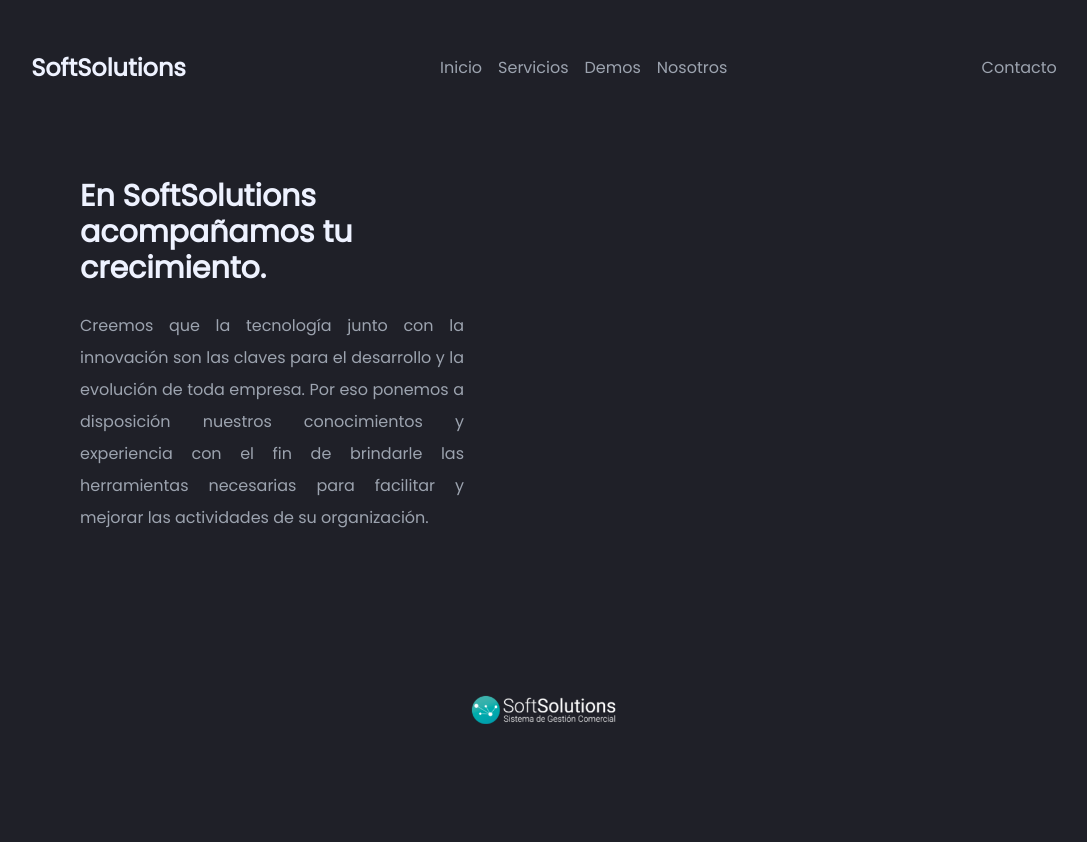
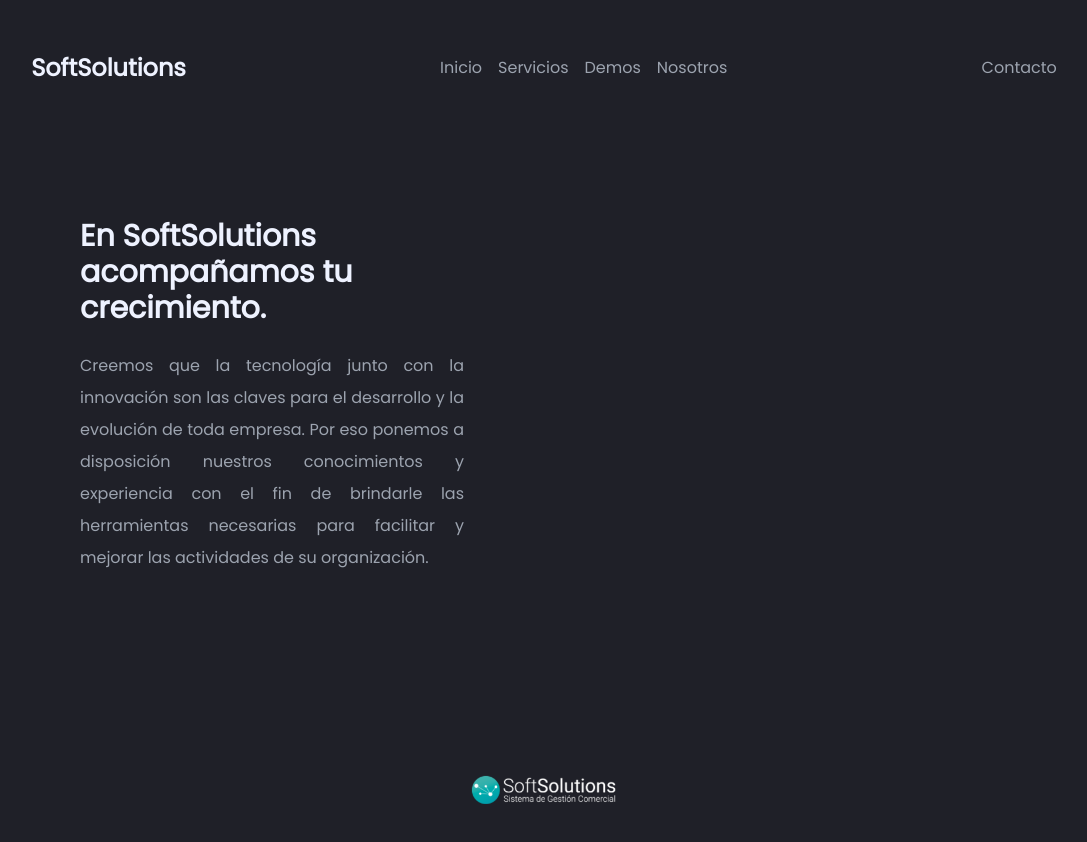
Before and after one commit to agussanchz/Page-Softsolutions, a React (Vite) app: page /nosotros in a window 1280 px wide. Shown: the top 842 px of the page, without its empty margins (96-1183 px from the left). Before the commit the page ends 800 px from the top, so only its background shows below. Built offline with nearby package versions, Linux system fonts and the light colour scheme.

Commit message:
ajustando margin

```diff
--- a/src/components/About/About.jsx
+++ b/src/components/About/About.jsx
@@ -9,8 +9,8 @@
 
   //Renderizado
   return (
-    <section className={'my-20 ' + close}>
-        <div className='my-20 p-6 md:flex md:justify-center md:gap-40 md:items-center md:p-0'>
+    <section className={'my-24 ' + close}>
+        <div className='my-20 p-6 md:flex md:justify-center md:gap-40 md:items-center'>
           <div className='flex justify-center md:hidden animate__animated animate__fadeInLeft '>
               <img src={imgAbout} alt="imagen-header" className='h-80' />
           </div>
```
